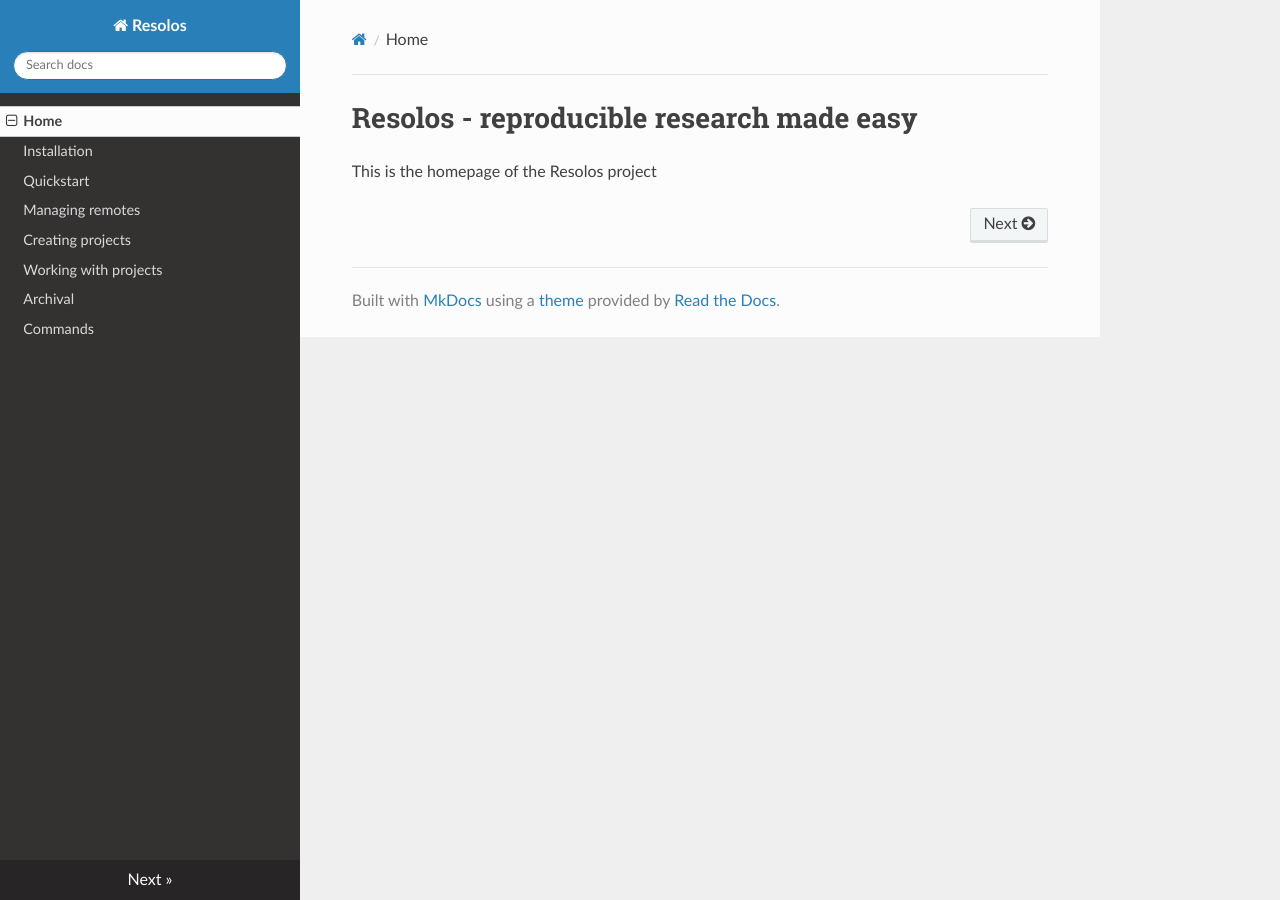
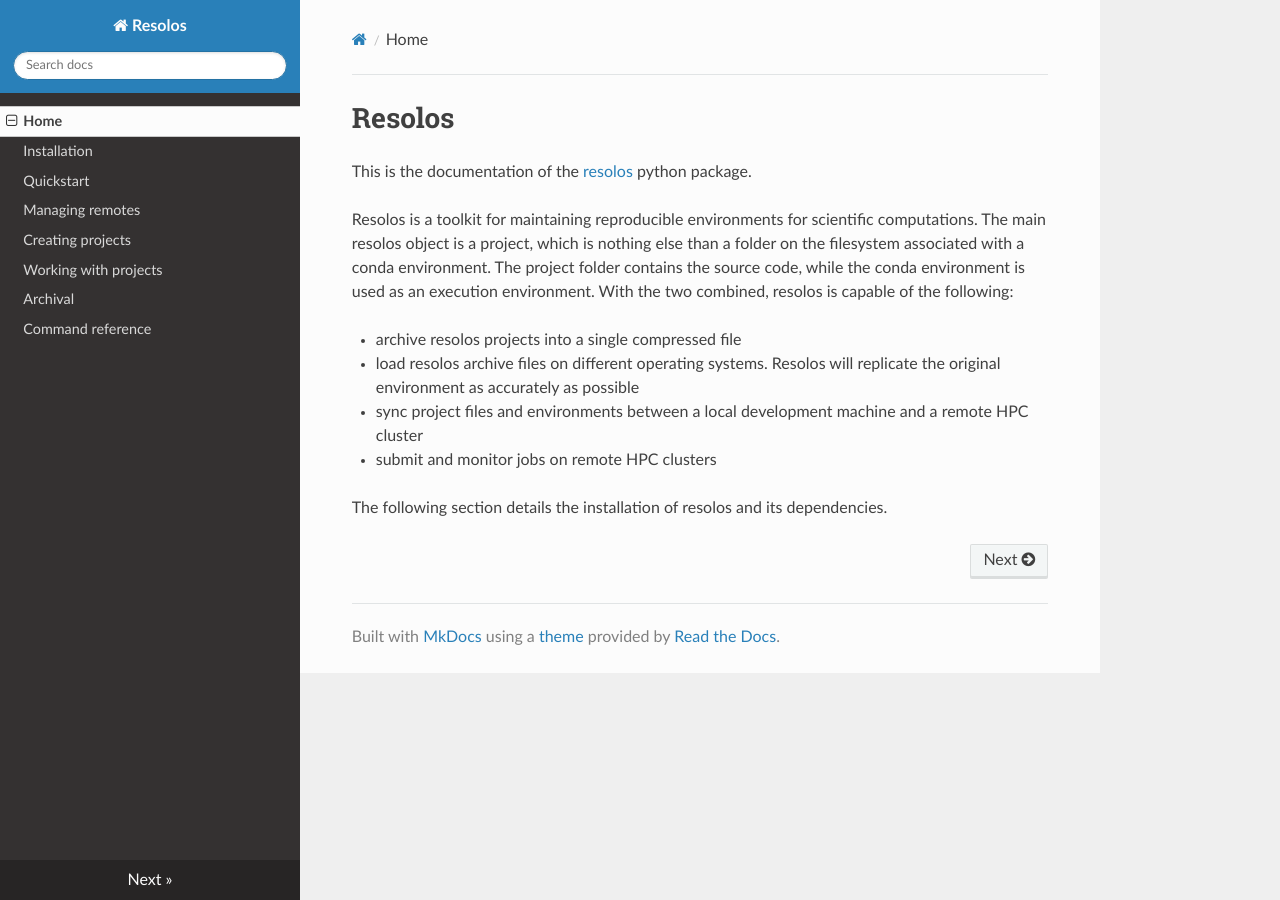
Before and after one commit to nuvolos-cloud/resolos, an MkDocs documentation site: the page built from docs/index.md, in a window 1280 px wide. Built offline with MkDocs 1.6.1, drawn with Linux system fonts in a browser that asks for light colours; nearby versions of some CDN libraries.

Commit message:
Further adjustments to the documentation

```diff
--- a/docs/index.md
+++ b/docs/index.md
@@ -1,3 +1,16 @@
-# Resolos - reproducible research made easy
+# Resolos
 
-This is the homepage of the Resolos project
+This is the documentation of the [resolos](https://github.com/nuvolos-cloud/resolos) python package.
+
+Resolos is a toolkit for maintaining reproducible environments for scientific computations.
+The main resolos object is a project, which is nothing else than a folder on the filesystem associated
+with a conda environment. The project folder contains the source code, while the conda environment is
+used as an execution environment. With the two combined, resolos is capable of the following:
+
+- archive resolos projects into a single compressed file
+- load resolos archive files on different operating systems. Resolos will replicate the original environment
+as accurately as possible
+- sync project files and environments between a local development machine and a remote HPC cluster
+- submit and monitor jobs on remote HPC clusters
+
+The following section details the installation of resolos and its dependencies.
--- a/mkdocs.yml
+++ b/mkdocs.yml
@@ -8,7 +8,7 @@ nav:
   - Creating projects: projects.md
   - Working with projects: work_with_projects.md
   - Archival: archive.md
-  - Commands: commands.md
+  - Command reference: commands.md
 
 
 markdown_extensions:
```
Also changed, not shown: README.md (+2 -0 lines), docs/install.md (+2 -0 lines), docs/quickstart.md (+7 -2 lines), README.rst, 1 other file.
